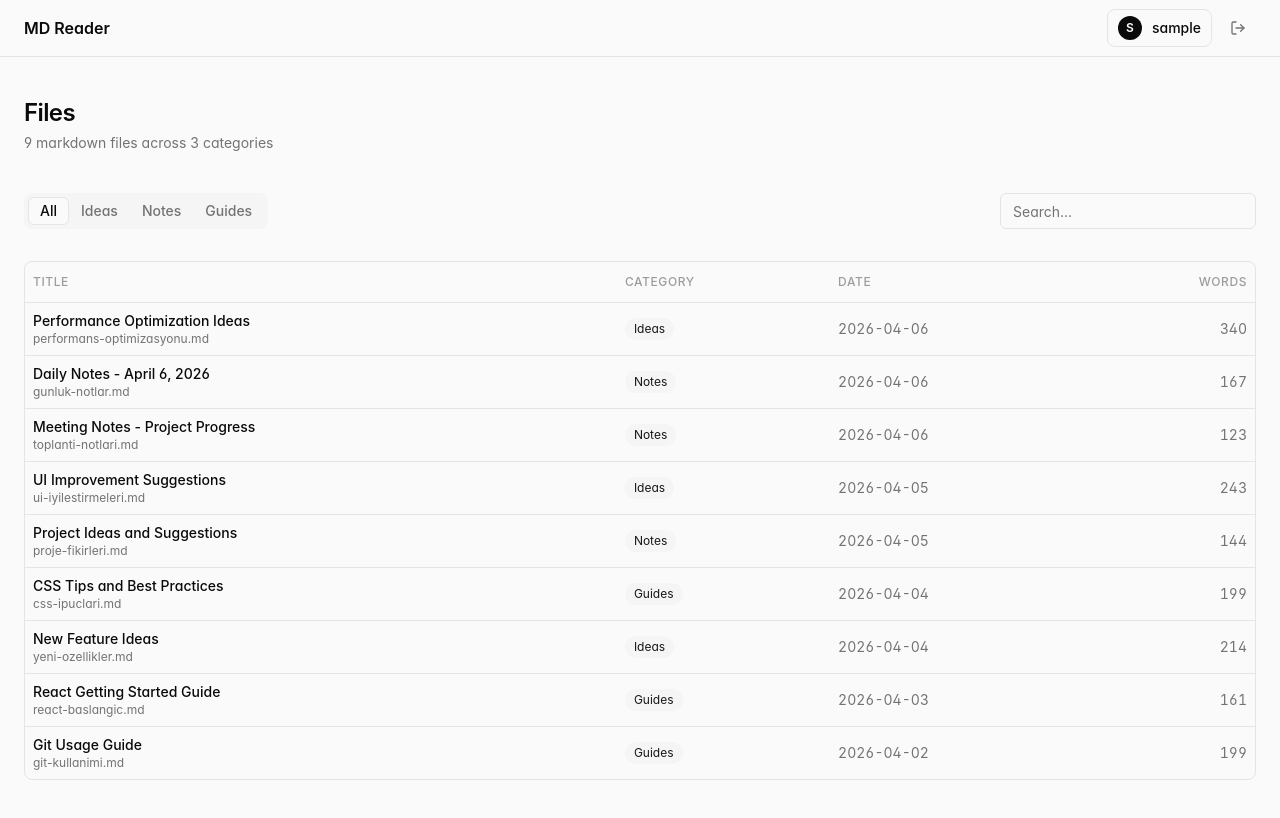
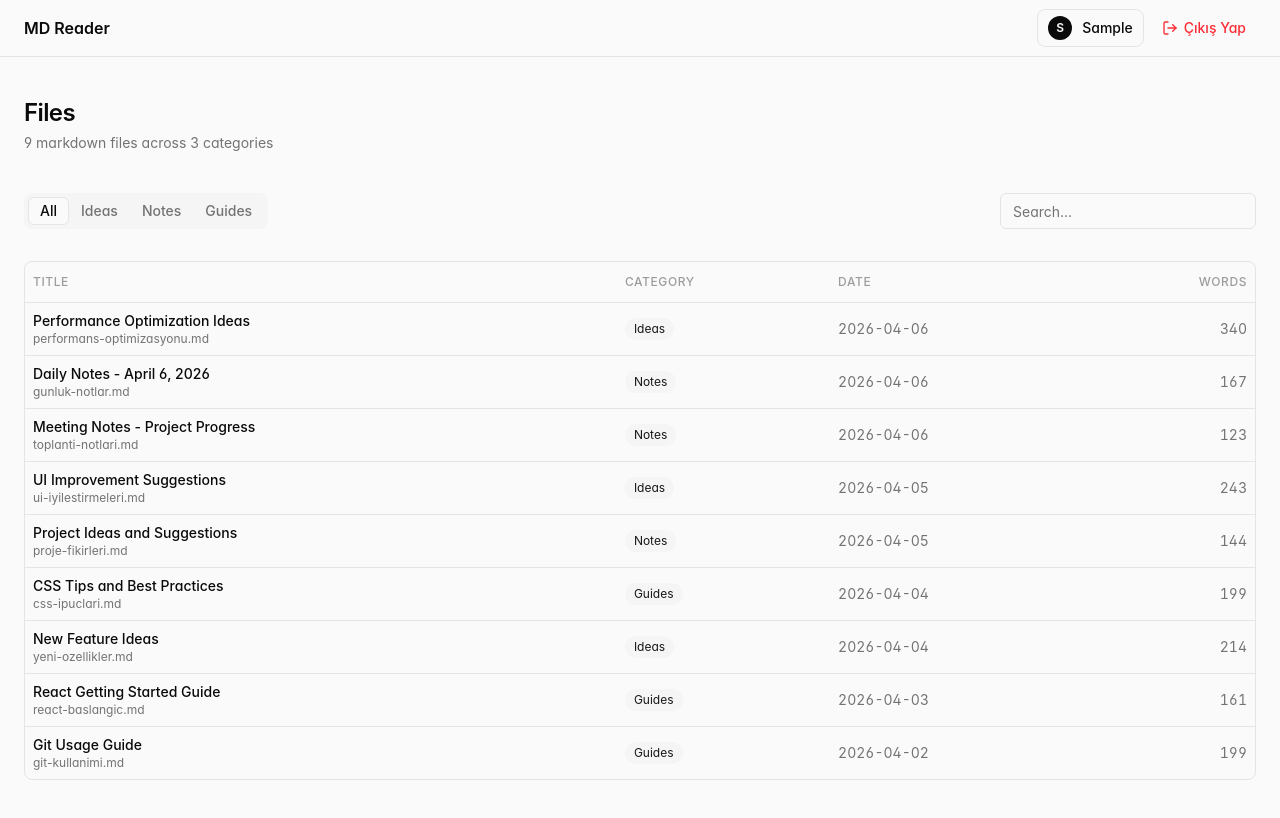
Before and after one commit to gorkdev/md-reader, a React (Vite) app: page / in a window 1280 px wide. Built offline with nearby package versions, Linux system fonts and the light colour scheme; sample sign-in values are in the browser's storage.

Commit message:
fix: capitalize username, red logout button with Turkish text

```diff
--- a/src/pages/DashboardPage.jsx
+++ b/src/pages/DashboardPage.jsx
@@ -111,14 +111,15 @@ export default function DashboardPage() {
               <div className="w-6 h-6 rounded-full bg-foreground text-background flex items-center justify-center text-xs font-semibold">
                 {initial}
               </div>
-              <span className="text-sm font-medium">{user?.username}</span>
+              <span className="text-sm font-medium capitalize">{user?.username}</span>
             </div>
-            <Button variant="ghost" size="sm" className="text-muted-foreground" onClick={logout}>
+            <Button variant="ghost" size="sm" className="text-red-500 hover:text-red-600 hover:bg-red-50" onClick={logout}>
               <svg width="16" height="16" viewBox="0 0 24 24" fill="none" stroke="currentColor" strokeWidth="2" strokeLinecap="round" strokeLinejoin="round">
                 <path d="M9 21H5a2 2 0 0 1-2-2V5a2 2 0 0 1 2-2h4" />
                 <polyline points="16 17 21 12 16 7" />
                 <line x1="21" y1="12" x2="9" y2="12" />
               </svg>
+              Çıkış Yap
             </Button>
           </div>
         </div>
```
